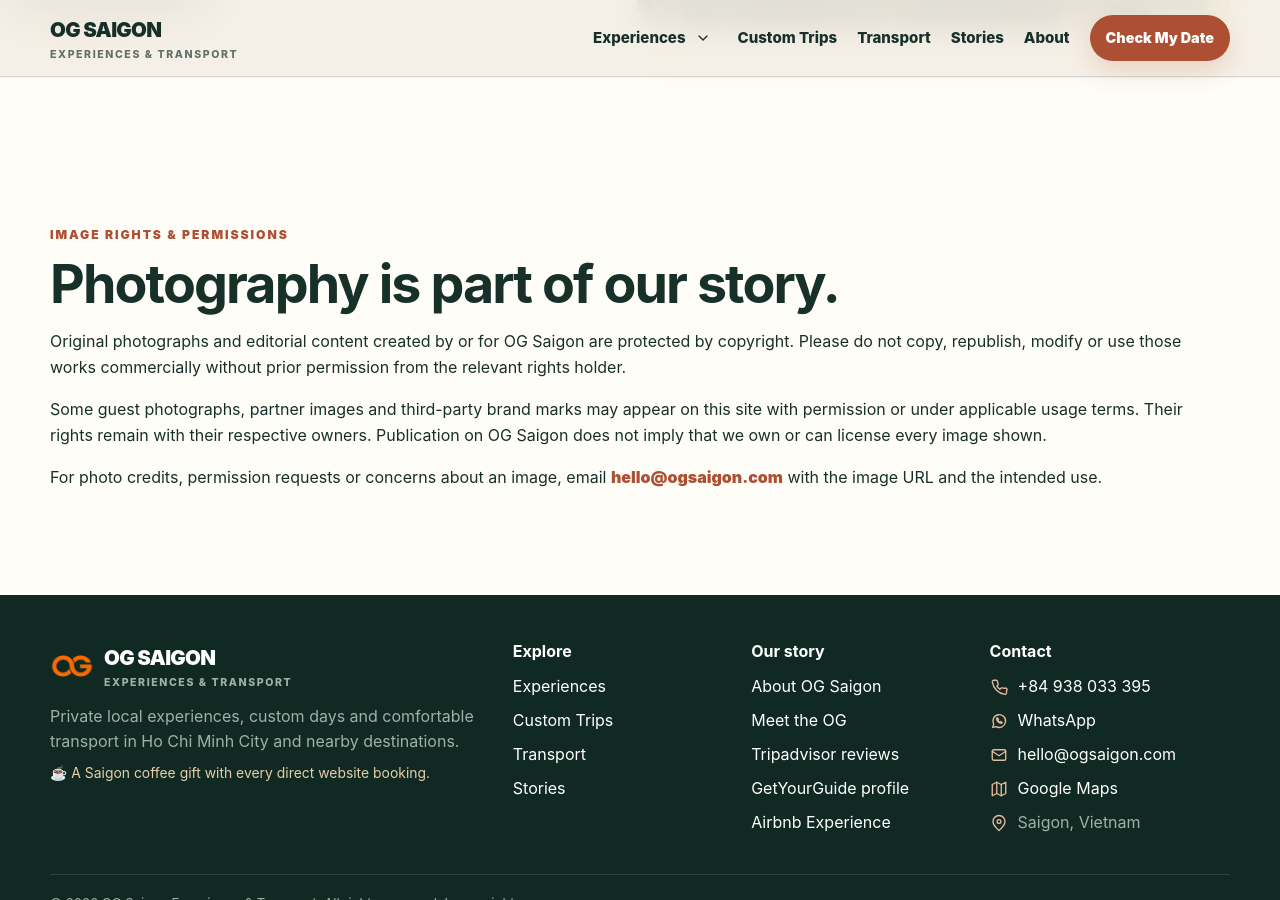
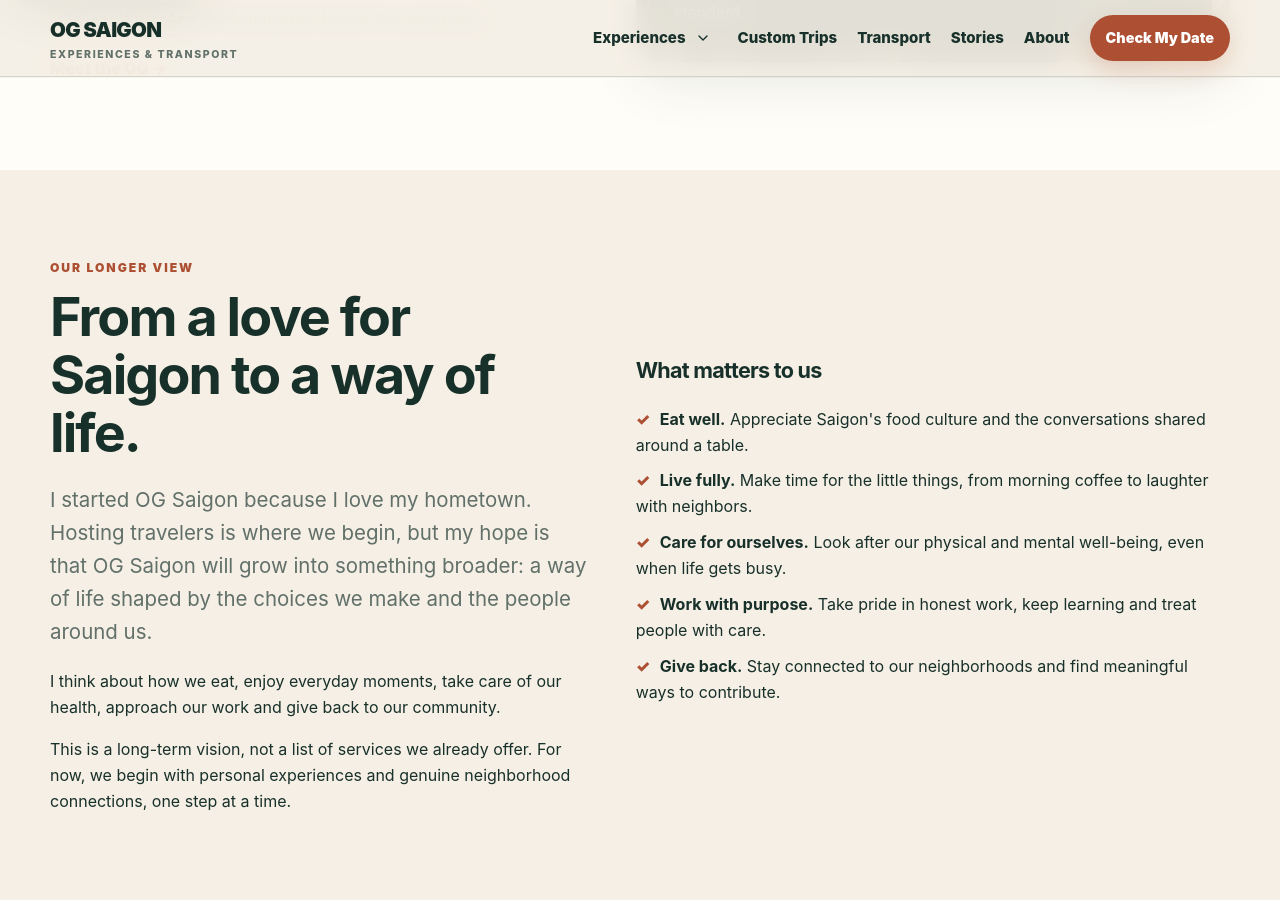
Before and after one commit to DSG2025/DSG2025.github.io, a Jekyll site: the page built from about/index.html, in a window 1280 px wide and 900 px high, scrolled down 1589 px. Built offline with Jekyll 4.4.1, drawn with Linux system fonts in a browser that asks for light colours; some of the changed text lies outside the part shown.

Commit message:
Add long-term OG Saigon lifestyle vision to About page

```diff
--- a/about/index.html
+++ b/about/index.html
@@ -8,11 +8,11 @@
 <meta charset="utf-8"/>
 <meta content="width=device-width,initial-scale=1" name="viewport"/>
 <title>About OG Saigon | Local Experiences in Ho Chi Minh City</title>
-<meta content="Learn why OG Saigon was created and how we design personal, small-scale experiences around local stories, history, food and human connection." name="description"/>
+<meta content="Discover why OG Saigon began with a love for Saigon, how we host personal local experiences and the long-term vision behind our way of life." name="description"/>
 <meta content="index,follow,max-image-preview:large,max-snippet:-1,max-video-preview:-1" name="robots"/><link href="https://ogsaigon.com/about/" rel="canonical"/>
 <meta content="#16382f" name="theme-color"/>
 <meta content="About OG Saigon | Local Experiences in Ho Chi Minh City" property="og:title"/>
-<meta content="Learn why OG Saigon was created and how we design personal, small-scale experiences around local stories, history, food and human connection." property="og:description"/>
+<meta content="Discover why OG Saigon began with a love for Saigon, how we host personal local experiences and the long-term vision behind our way of life." property="og:description"/>
 <meta content="website" property="og:type"/>
 <meta content="https://ogsaigon.com/about/" property="og:url"/>
 <meta content="https://ogsaigon.com/assets/images/duy-guiding-guests-cu-chi-tunnels.webp" property="og:image"/><meta content="OG Saigon guests with founder Duy in central Saigon" property="og:image:alt"/>
@@ -25,7 +25,7 @@
 <link href="/site.webmanifest" rel="manifest"/>
 <link href="/assets/css/style.css" rel="stylesheet"/>
 <script type="application/ld+json">{"@context":"https://schema.org","@graph":[{"@type":"Organization","@id":"https://ogsaigon.com/#organization","name":"OG Saigon Experience & Transport","alternateName":"OG Saigon","url":"https://ogsaigon.com/","telephone":"+84938033395","areaServed":{"@type":"City","name":"Ho Chi Minh City"},"founder":{"@type":"Person","name":"Duy Nguyen"},"sameAs":["https://www.tripadvisor.com/Attraction_Review-g293925-d34420172-Reviews-OG_Saigon_Experience_Transport-Ho_Chi_Minh_City.html","https://www.getyourguide.com/og-saigon-experience--transport-s695288/","https://www.airbnb.com/experiences/7046435"],"logo":{"@type":"ImageObject","url":"https://ogsaigon.com/favicon-512x512.png"}},{"@type":"BreadcrumbList","itemListElement":[{"@type":"ListItem","position":1,"name":"Home","item":"https://ogsaigon.com/"},{"@type":"ListItem","position":2,"name":"About","item":"https://ogsaigon.com/about/"}]}]}</script>
-<meta content="About OG Saigon | Local Experiences in Ho Chi Minh City" name="twitter:title"/><meta content="Learn why OG Saigon was created and how we design personal, small-scale experiences around local stories, history, food and human connection." name="twitter:description"/><meta content="https://ogsaigon.com/assets/images/duy-guiding-guests-cu-chi-tunnels.webp" name="twitter:image"/></head>
+<meta content="About OG Saigon | Local Experiences in Ho Chi Minh City" name="twitter:title"/><meta content="Discover why OG Saigon began with a love for Saigon, how we host personal local experiences and the long-term vision behind our way of life." name="twitter:description"/><meta content="https://ogsaigon.com/assets/images/duy-guiding-guests-cu-chi-tunnels.webp" name="twitter:image"/></head>
 <body>
 <a class="skip-link" href="#main-content">Skip to main content</a>
 {% include site-header.html %}
@@ -36,7 +36,7 @@
 <div class="breadcrumbs"><a href="/">Home</a> / About</div>
 <div class="eyebrow">Why OG Saigon exists</div>
 <h1>We don't want to show you everything. We want to help you understand it.</h1>
-<p class="lead">OG Saigon began with one simple idea: travelers remember people, stories and small moments longer than they remember a checklist of attractions.</p>
+<p class="lead">OG Saigon began with my love for Saigon, the city my family has called home for five generations. I wanted guests to remember its people, stories and small moments, not just a checklist of attractions.</p>
 </div>
 <img alt="Duy, founder of OG Saigon, with guests in central Saigon" decoding="async" fetchpriority="high" height="1181" loading="eager" src="/assets/images/duy-og-saigon-guests-central-post-office.webp" width="1200"/>
 </div>
@@ -63,6 +63,27 @@
 </div>
 </div>
 </section>
+<section class="section" id="our-vision" aria-labelledby="vision-heading">
+<div class="wrap story-grid">
+<div>
+<div class="eyebrow">Our longer view</div>
+<h2 id="vision-heading">From a love for Saigon to a way of life.</h2>
+<p class="lead">I started OG Saigon because I love my hometown. Hosting travelers is where we begin, but my hope is that OG Saigon will grow into something broader: a way of life shaped by the choices we make and the people around us.</p>
+<p>I think about how we eat, enjoy everyday moments, take care of our health, approach our work and give back to our community.</p>
+<p>This is a long-term vision, not a list of services we already offer. For now, we begin with personal experiences and genuine neighborhood connections, one step at a time.</p>
+</div>
+<div>
+<h3>What matters to us</h3>
+<ul class="bullets">
+<li><strong>Eat well.</strong> Appreciate Saigon's food culture and the conversations shared around a table.</li>
+<li><strong>Live fully.</strong> Make time for the little things, from morning coffee to laughter with neighbors.</li>
+<li><strong>Care for ourselves.</strong> Look after our physical and mental well-being, even when life gets busy.</li>
+<li><strong>Work with purpose.</strong> Take pride in honest work, keep learning and treat people with care.</li>
+<li><strong>Give back.</strong> Stay connected to our neighborhoods and find meaningful ways to contribute.</li>
+</ul>
+</div>
+</div>
+</section>
 <section class="section paper" id="photo-rights" aria-labelledby="photo-rights-heading">
 <div class="wrap">
 <div class="eyebrow">Image rights &amp; permissions</div>
```
